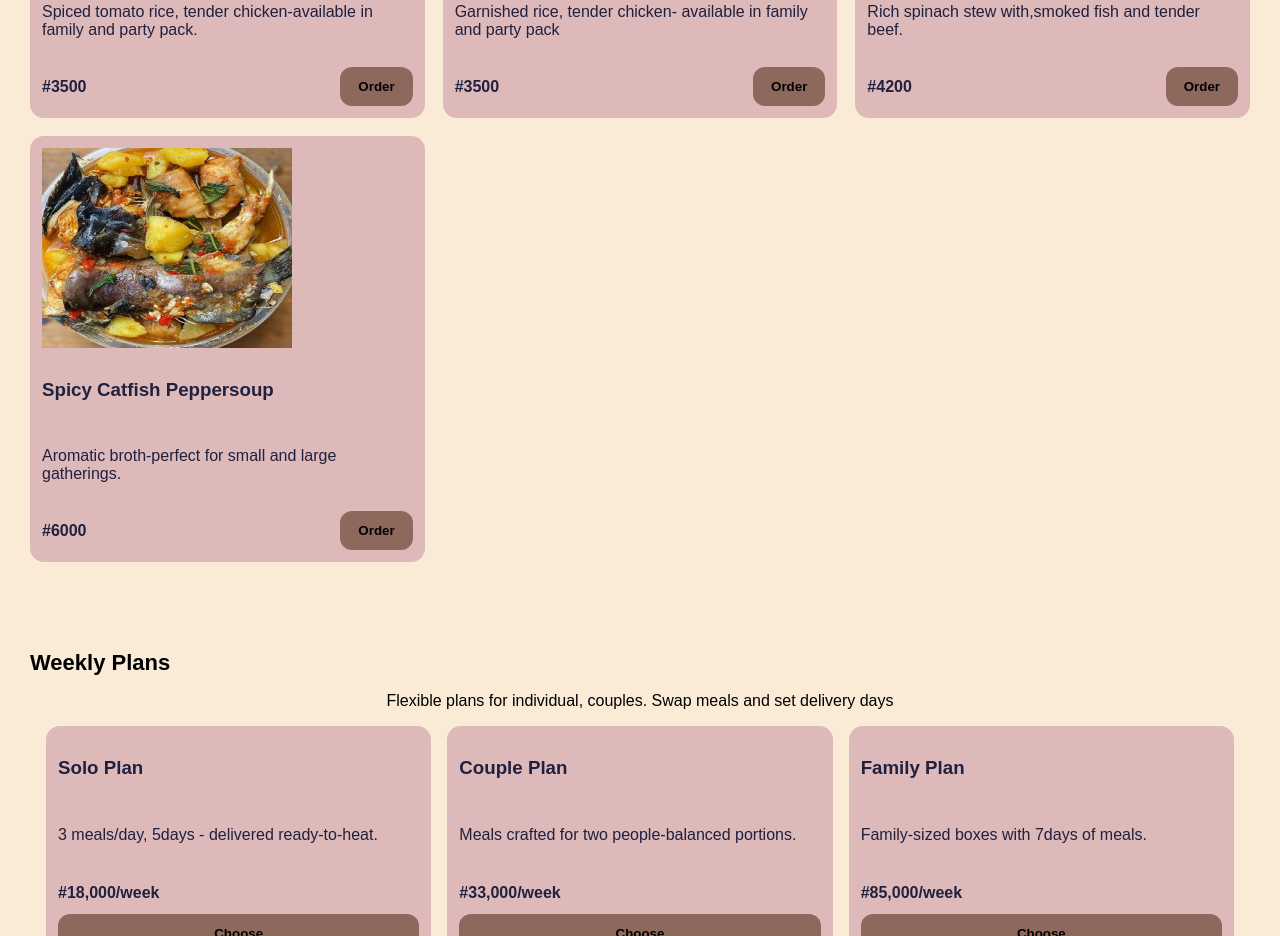
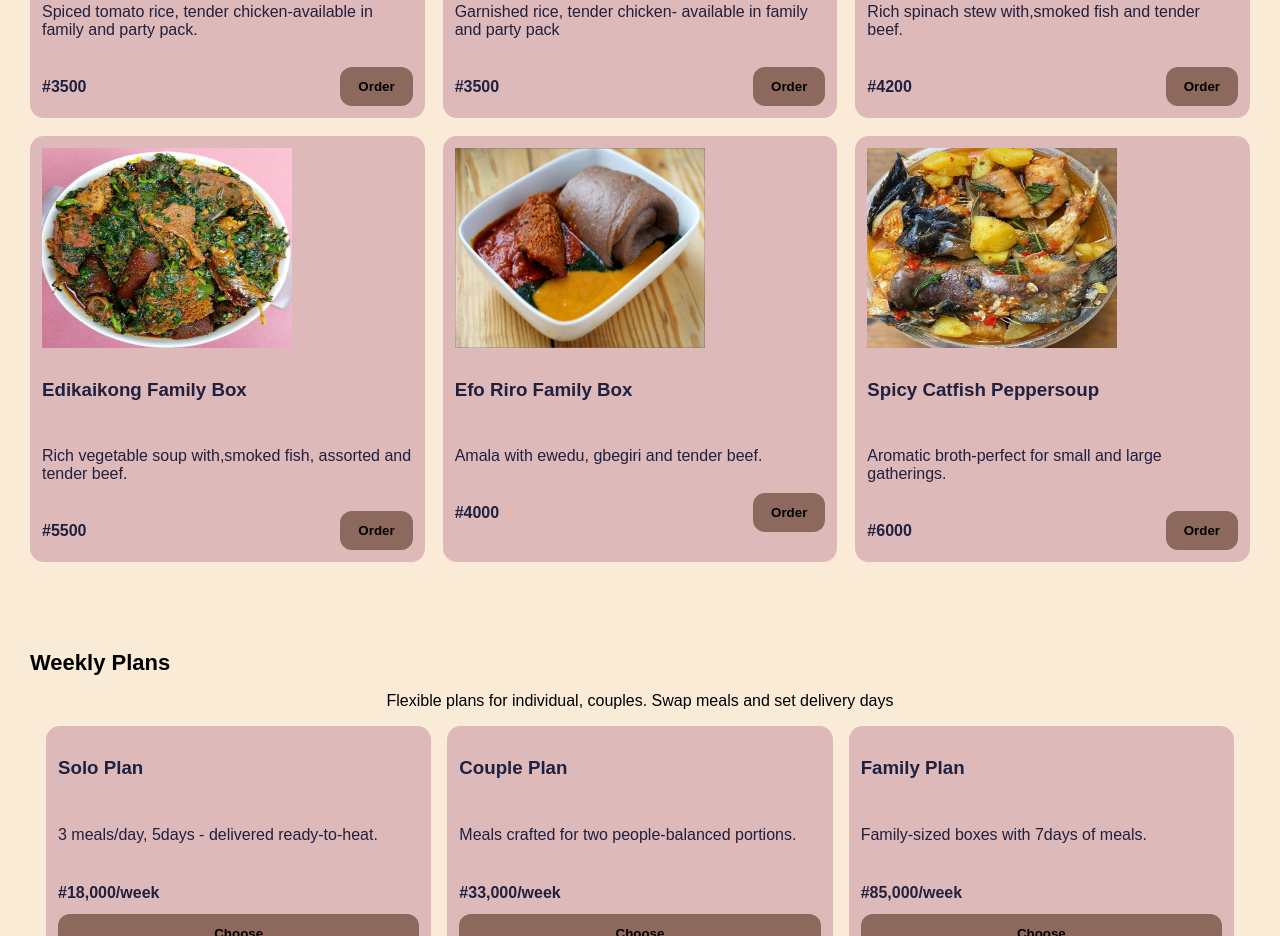
Before and after one commit to funkkyleo/food-website, a plain HTML site: page index.html in a window 1280 px wide. Shown: the part 936-1872 px from the top of the page. Drawn offline with Linux system fonts and the light colour scheme.

Commit message:
add a new menu

```diff
--- a/index.html
+++ b/index.html
@@ -53,12 +53,32 @@
       </article>
 
       <article class="card">
-      <img src="images/efo riro.jpg" alt="">
+      <img src="images/efo riro.jpg" alt=" efo riro">
     <h3>Efo Riro Family Box</h3>
     <p class="muted"> Rich spinach stew with,smoked fish and tender beef.</p>
     <div class="card-foot">
       <div class="price">#4200</div>
        <button class="btn" onclick="openOrder('Efo riro', 4200)">Order</button>
+    </div>
+    </article>
+
+    <article class="card">
+      <img src="images/Edikaikong.jpg" alt="Edikaikong">
+    <h3>Edikaikong Family Box</h3>
+    <p class="muted"> Rich vegetable soup with,smoked fish, assorted and tender beef.</p>
+    <div class="card-foot">
+      <div class="price">#5500</div>
+       <button class="btn" onclick="openOrder('Edikaikong', 5500)">Order</button>
+    </div>
+    </article>
+
+    <article class="card">
+      <img src="images/amala.jpg" alt="amala">
+    <h3>Efo Riro Family Box</h3>
+    <p class="muted"> Amala with ewedu, gbegiri and tender beef.</p>
+    <div class="card-foot">
+      <div class="price">#4000</div>
+       <button class="btn" onclick="openOrder('amala', 4000)">Order</button>
     </div>
     </article>
 
```
